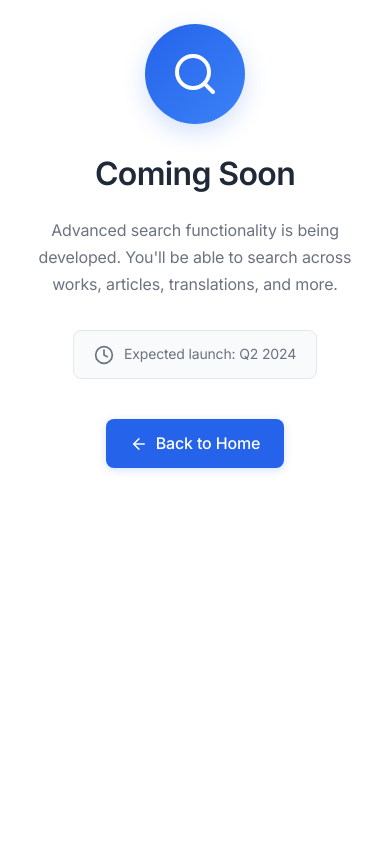
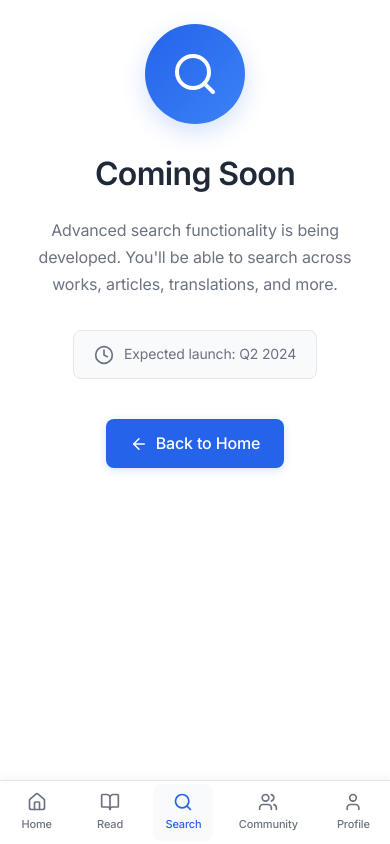
Before and after one commit to cbabi2023/anandham, a Next.js app: page /search in a window 390 px wide. Built offline with nearby package versions, Linux system fonts and the light colour scheme.

Commit message:
Add MobileNav to all pages for mobile app-like navigation experience

```diff
--- a/app/community/page.tsx
+++ b/app/community/page.tsx
@@ -4,6 +4,7 @@ import { motion } from "framer-motion";
 import { MessageCircle, Clock, ArrowLeft, Users } from "lucide-react";
 import Header from "@/components/Header";
 import Footer from "@/components/Footer";
+import MobileNav from "@/components/MobileNav";
 import Link from "next/link";
 
 export default function CommunityPage() {
@@ -48,6 +49,7 @@ export default function CommunityPage() {
       </div>
 
       <Footer />
+      <MobileNav />
     </main>
   );
 }
--- a/app/globals.css
+++ b/app/globals.css
@@ -1455,8 +1455,19 @@ section::before {
     display: none;
   }
 
+  /* Mobile bottom nav - always visible on mobile like a mobile app */
   .mobile-bottom-nav {
-    display: flex;
+    display: flex !important;
+    position: fixed;
+    bottom: 0;
+    left: 0;
+    right: 0;
+    z-index: 100;
+  }
+
+  /* Ensure all pages have bottom padding for mobile nav */
+  main {
+    padding-bottom: 80px !important;
   }
 
   .knowledge-pillars-grid {
@@ -1612,6 +1623,7 @@ section::before {
     display: grid;
   }
 
+  /* Hide mobile nav on desktop */
   .mobile-bottom-nav {
     display: none;
   }
--- a/app/profile/page.tsx
+++ b/app/profile/page.tsx
@@ -4,6 +4,7 @@ import { motion } from "framer-motion";
 import { User, Mail, Calendar, BookOpen, Settings, LogOut, Edit2, Award, FileText, Heart } from "lucide-react";
 import Header from "@/components/Header";
 import Footer from "@/components/Footer";
+import MobileNav from "@/components/MobileNav";
 import Image from "next/image";
 
 export default function ProfilePage() {
@@ -229,6 +230,7 @@ export default function ProfilePage() {
       </div>
 
       <Footer />
+      <MobileNav />
     </main>
   );
 }
--- a/app/read/page.tsx
+++ b/app/read/page.tsx
@@ -4,6 +4,7 @@ import { motion } from "framer-motion";
 import { BookOpen, Clock, ArrowLeft } from "lucide-react";
 import Header from "@/components/Header";
 import Footer from "@/components/Footer";
+import MobileNav from "@/components/MobileNav";
 import Link from "next/link";
 
 export default function ReadPage() {
@@ -48,6 +49,7 @@ export default function ReadPage() {
       </div>
 
       <Footer />
+      <MobileNav />
     </main>
   );
 }
--- a/app/search/page.tsx
+++ b/app/search/page.tsx
@@ -4,6 +4,7 @@ import { motion } from "framer-motion";
 import { Search, Clock, ArrowLeft } from "lucide-react";
 import Header from "@/components/Header";
 import Footer from "@/components/Footer";
+import MobileNav from "@/components/MobileNav";
 import Link from "next/link";
 
 export default function SearchPage() {
@@ -48,6 +49,7 @@ export default function SearchPage() {
       </div>
 
       <Footer />
+      <MobileNav />
     </main>
   );
 }
```
